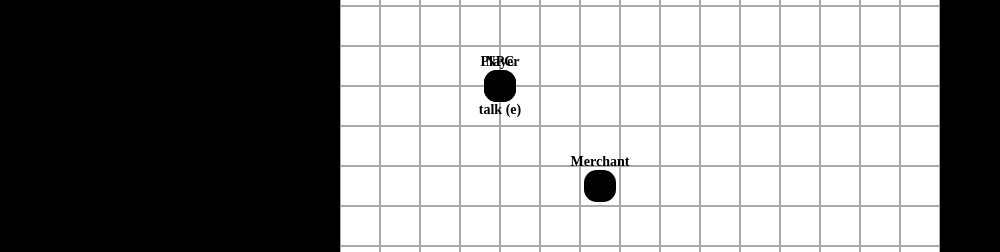
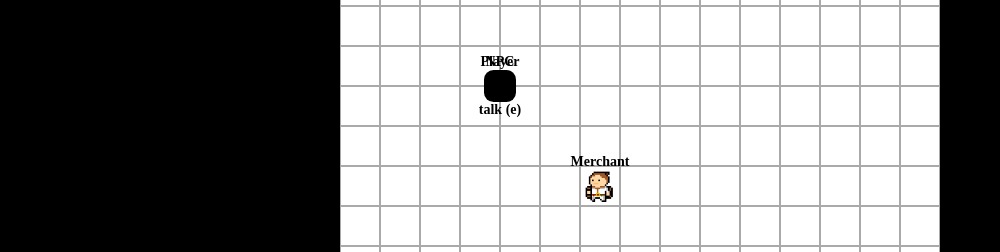
Before and after one commit to MatthesSt/storyGame, a Vue app: page / in a window 1280 px wide. Shown: the part 274-526 px from the top of the page, without its empty margins (0-1000 px from the left). Built offline with nearby package versions, Linux system fonts and the light colour scheme.

Commit message:
player image changes to walk direction

```diff
--- a/src/components/Player.vue
+++ b/src/components/Player.vue
@@ -12,8 +12,13 @@ const { player } = toRefs(props);
     class="player"
     :class="canTalk && player.dialog ? 'canTalk' : ''"
     :data-name="player.name"
-    :style="`top:${player.y}px;left:${player.x}px;background-color:${
-      player.talking ? 'red' : 'black'
+    :style="`
+    top:${player.y}px;
+    left:${player.x}px;
+    ${
+      player.image
+        ? 'background-image:url(' + player.image + ')'
+        : 'background-color:' + (player.talking ? 'red' : 'black')
     }`"
   ></div>
 </template>
@@ -24,9 +29,11 @@ $size: calc(#{$tileSize} * #{$ration});
 .player {
   width: $size;
   height: $size;
+  background-repeat: no-repeat;
+  background-size: cover;
   position: absolute;
   transform: translate(-50%, -50%);
-  border-radius: 40%;
+  border-radius: 30%;
   &::before {
     content: attr(data-name);
     font-size: 14px;
--- a/src/npcs.ts
+++ b/src/npcs.ts
@@ -13,6 +13,7 @@ export const npcs = ref<Entity[]>([
     name: "NPC",
     x: 160,
     money: 0,
+    image: "",
     inventory: {
       size: 16,
       items: createInventoryWithItems([]),
@@ -52,6 +53,7 @@ export const npcs = ref<Entity[]>([
     x: 260,
     direction: 0,
     movespeed: 0,
+    image: "npc/Merchant.png",
     y: 260,
     money: 0,
     talking: false,
--- a/src/player.ts
+++ b/src/player.ts
@@ -16,6 +16,7 @@ export const player = ref<Player>({
   direction: 0,
   movespeed: 3,
   talking: false,
+  image: "player/player_default_front.png",
   inventory: {
     size: 16,
     items: createInventoryWithItems([{ amount: 1, id: 1 }]),
@@ -49,15 +50,19 @@ function playerCommunication() {
 function playerMovement() {
   if (isPressed("ArrowUp")) {
     movePlayer(0, -1);
+    player.value.image = "player/player_default_back.png";
   }
   if (isPressed("ArrowDown")) {
     movePlayer(0, 1);
+    player.value.image = "player/player_default_front.png";
   }
   if (isPressed("ArrowLeft")) {
     movePlayer(-1, 0);
+    player.value.image = "player/player_default_left.png";
   }
   if (isPressed("ArrowRight")) {
     movePlayer(1, 0);
+    player.value.image = "player/player_default_right.png";
   }
 }
 function playerInventory() {
--- a/src/types.ts
+++ b/src/types.ts
@@ -8,6 +8,7 @@ export type Entity = {
   money: number;
   direction: number;
   movespeed: number;
+  image: string;
 
   talking?: boolean;
   inventory: {
```
Also changed, not shown: public/npc/Merchant.png (added).
